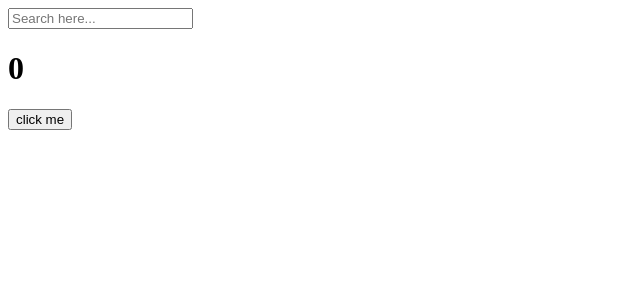
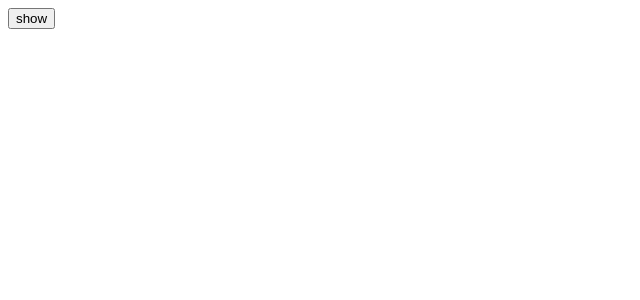
Before and after one commit to leesulgi66/React_for_Beginners, a React (Create React App) app in the folder react-for-beginners/: page / in a window 1280 px wide. Shown: the top 300 px of the page, without its empty margins (0-640 px from the left). Built offline with nearby package versions, Linux system fonts and the light colour scheme.

Commit message:
Effect Creanup Function

```diff
--- a/react-for-beginners/src/App.js
+++ b/react-for-beginners/src/App.js
@@ -1,20 +1,24 @@
-import Button from "./Button";
-import styles from "./App.module.css";
 import { useEffect, useState } from "react";
 
+function Hello() {
+  function byFn() {
+    console.log("Bye :(")
+  }
+  function hiFn() {
+    console.log("Hi :)")
+    return byFn;
+  }
+  useEffect(hiFn, []);
+  return <h1>Hello</h1>;
+}
+
 function App() {
-  const [counter, setValue] = useState(0);
-  const [keyword, setKeyword] = useState("");
-  const onChange = (event)=> {setKeyword(event.target.value)};
-  const onClick = ()=> setValue((prev)=>prev+1);
-  useEffect(()=>{console.log("I run only once.")}, []);
-  useEffect(()=>{console.log("I run when 'keyword' changes.")},[keyword]);
-  useEffect(()=>{console.log("I run when 'counter' changes.")},[counter]);
+  const [showing, setShowing] = useState(false);
+  const onClick = ()=>{setShowing((pre)=>!pre)};
   return (
     <div>
-      <input value={keyword} onChange={onChange} type="text" placeholder="Search here..." />
-      <h1>{counter}</h1>
-      <button onClick={onClick}>click me</button>
+      {showing ? <Hello /> : null}
+      <button onClick={onClick}>{showing ? "hide" : "show"}</button>
     </div>
   );
 }
```
